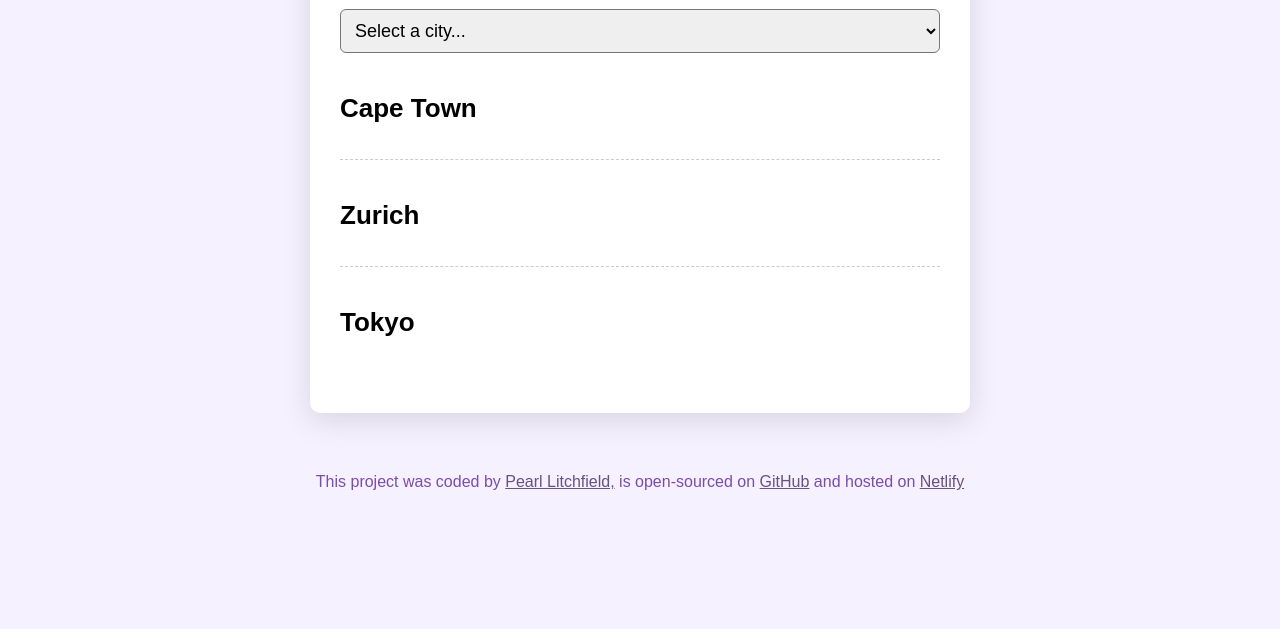
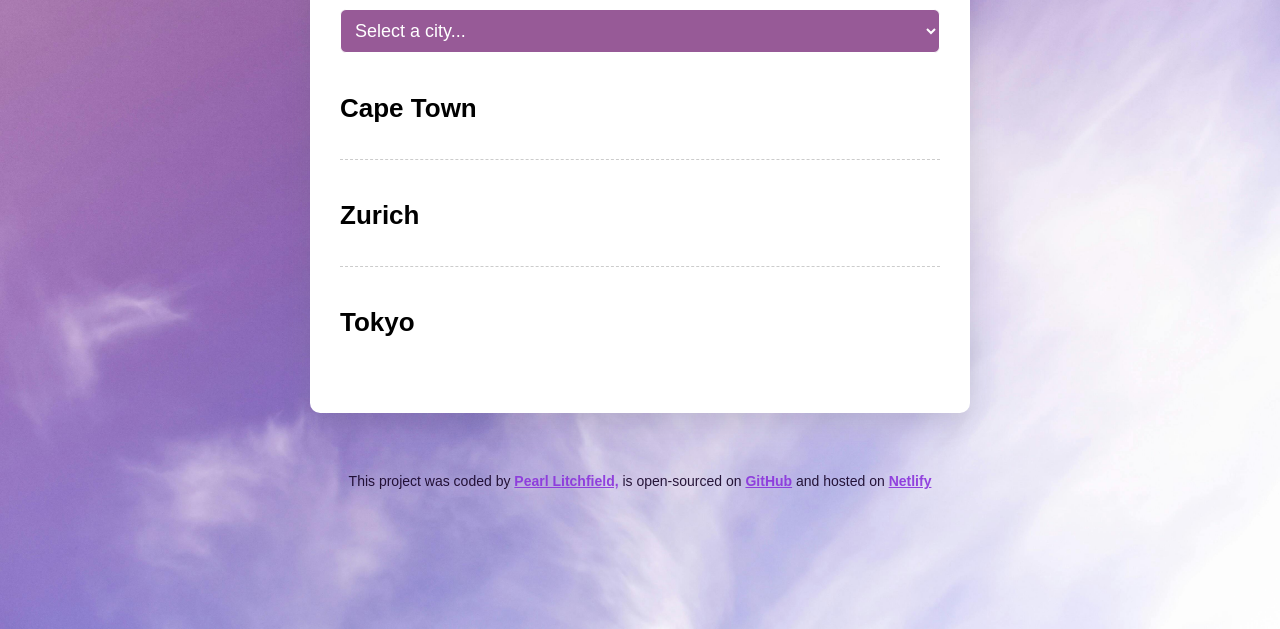
Before and after one commit to pearllitchfield/world-clock-application-four-github, a plain HTML site: page index.html in a window 1280 px wide. Shown: the part 171-800 px from the top of the page. Drawn offline with nearby package versions, Linux system fonts and the light colour scheme; a script that the page names is missing.

Commit message:
Updated style.css
Adjusted css styling to style.css file.

```diff
--- a/style.css
+++ b/style.css
@@ -1,5 +1,6 @@
 body {
-  background-color: rgb(245, 241, 254);
+  background-image: url(background.jpg);
+  background-size: cover;
   font-family: sans-serif;
 }
 
@@ -15,9 +16,12 @@ h2 {
 }
 
 select {
+  background-color: rgb(151, 90, 151);
+  color: white;
   display: block;
   font-size: 18px;
   width: 100%;
+  border-color: white;
   border-radius: 6px;
   padding: 10px;
 }
@@ -59,12 +63,13 @@ select {
 }
 
 footer {
-  opacity: 0.7;
-  color: rgb(72, 8, 133);
+  opacity: 0.9;
+  color: rgb(20, 2, 38);
   text-align: center;
-  font-size: 16px;
+  font-size: 14px;
 }
 
 a {
-  color: rgb(46, 14, 76);
+  color: rgb(138, 50, 220);
+  font-weight: bolder;
 }
```
